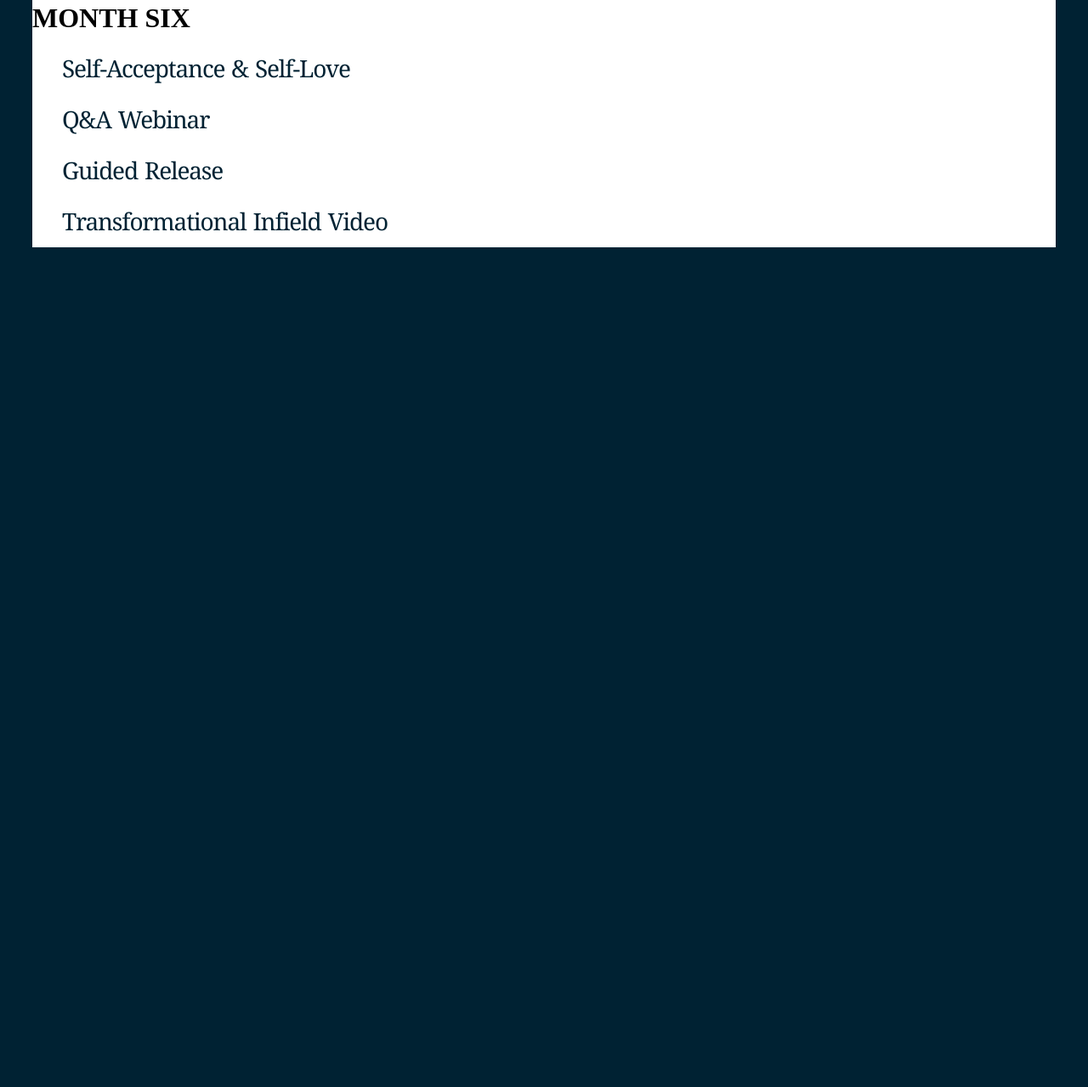
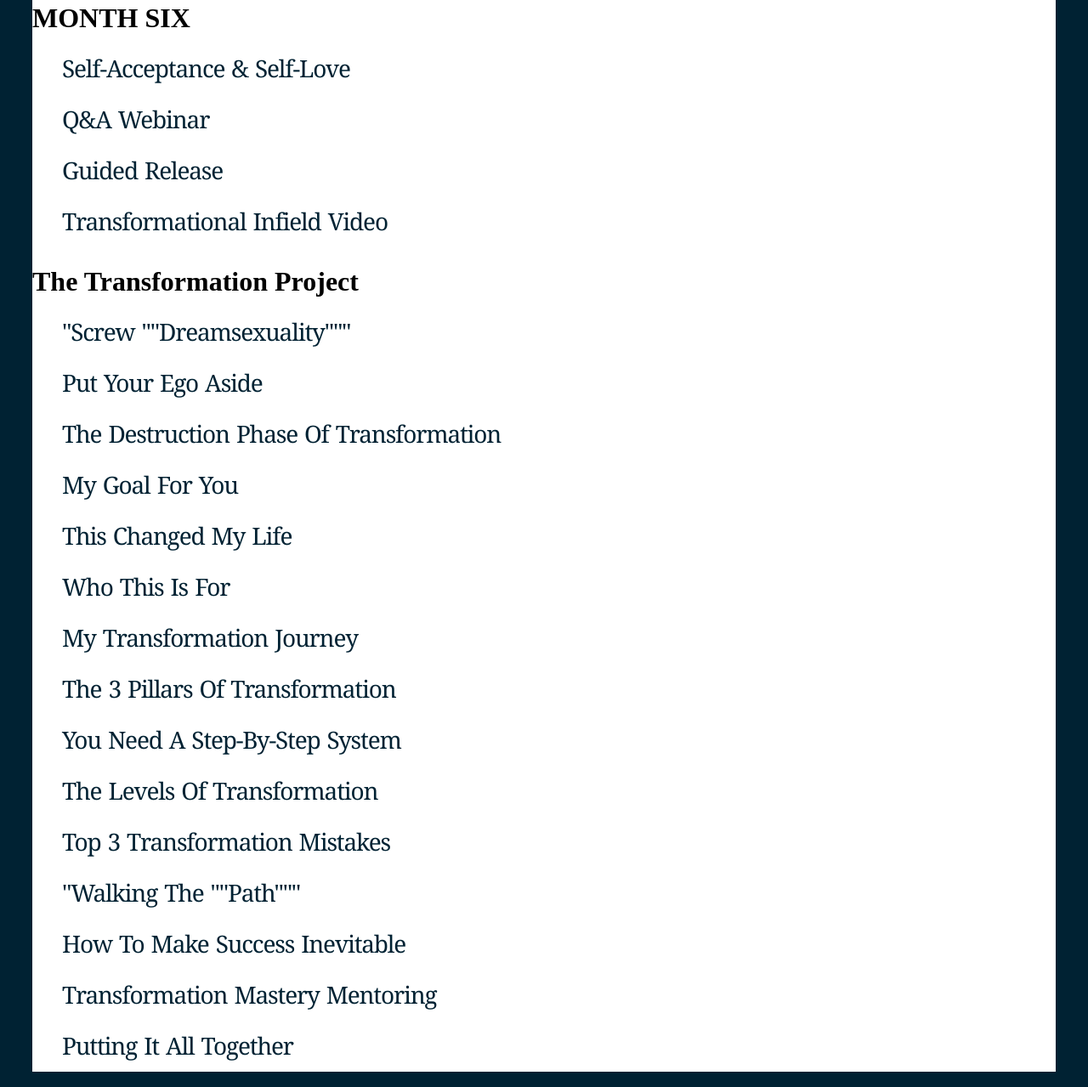
Before and after one commit to shloimie/Julien, a plain HTML site: page Transforation.html in a window 1280 px wide. Shown: the part 4732-6011 px from the top of the page at 85% size. Before the commit the page ends 5041 px from the top, so only its background shows below. Drawn offline with Linux system fonts and the light colour scheme.

Commit message:
Update Transforation.html

```diff
--- a/Transforation.html
+++ b/Transforation.html
@@ -98,6 +98,38 @@
 <div class="link_class"><a  href="  https://fast.wistia.net/embed/iframe/oc1wvucbdj">Guided Release</a></div>
 <div class="link_class"><a  href="  https://fast.wistia.net/embed/iframe/r35l6lq4lh">Transformational Infield Video</a></div>
 
+       <h1>The Transformation Project</h1>
+    <div class="link_class"><a  href="  https://fast.wistia.net/embed/iframe/9xe3p81snx">
+"Screw ""Dreamsexuality"""</a></div>
+<div class="link_class"><a  href="  https://fast.wistia.net/embed/iframe/s0kvu3k6ny">
+Put Your Ego Aside</a></div>
+<div class="link_class"><a  href="  https://fast.wistia.net/embed/iframe/gn5cvjbjuz">
+The Destruction Phase Of Transformation</a></div>
+<div class="link_class"><a  href="  https://fast.wistia.net/embed/iframe/sal5sciv63">
+My Goal For You</a></div>
+<div class="link_class"><a  href="  https://fast.wistia.net/embed/iframe/mdr6dtcwpp">
+This Changed My Life</a></div>
+<div class="link_class"><a  href="  https://fast.wistia.net/embed/iframe/q2fr33j4s4">
+Who This Is For</a></div>
+<div class="link_class"><a  href="  https://fast.wistia.net/embed/iframe/14tmmosi10">
+My Transformation Journey</a></div>
+<div class="link_class"><a  href="  https://fast.wistia.net/embed/iframe/ssyqb6bbsl">
+The 3 Pillars Of Transformation</a></div>
+<div class="link_class"><a  href="  https://fast.wistia.net/embed/iframe/yg7vbiu9jm">
+You Need A Step-By-Step System</a></div>
+<div class="link_class"><a  href="  https://fast.wistia.net/embed/iframe/khfk9scugr">
+The Levels Of Transformation</a></div>
+<div class="link_class"><a  href="  https://fast.wistia.net/embed/iframe/fk5hvk47h5">
+Top 3 Transformation Mistakes</a></div>
+<div class="link_class"><a  href="  https://fast.wistia.net/embed/iframe/4tsz8bjbny">
+"Walking The ""Path"""</a></div>
+<div class="link_class"><a  href="  https://fast.wistia.net/embed/iframe/eembrbvc5i">
+How To Make Success Inevitable</a></div>
+<div class="link_class"><a  href="  https://fast.wistia.net/embed/iframe/6qj2bhefyk">
+Transformation Mastery Mentoring</a></div>
+<div class="link_class"><a  href="  https://fast.wistia.net/embed/iframe/3y1owl3aeu">
+Putting It All Together</a></div>
+
 
 </div>
 
```
